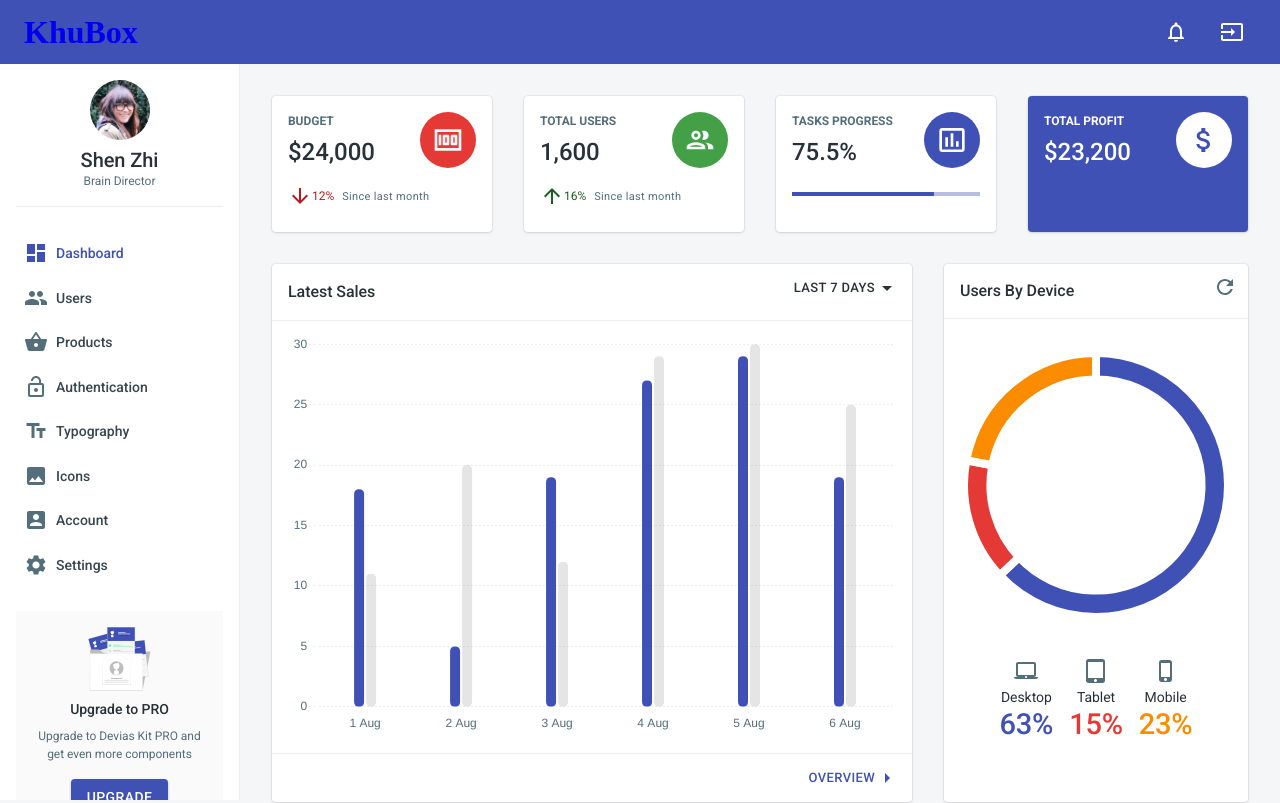
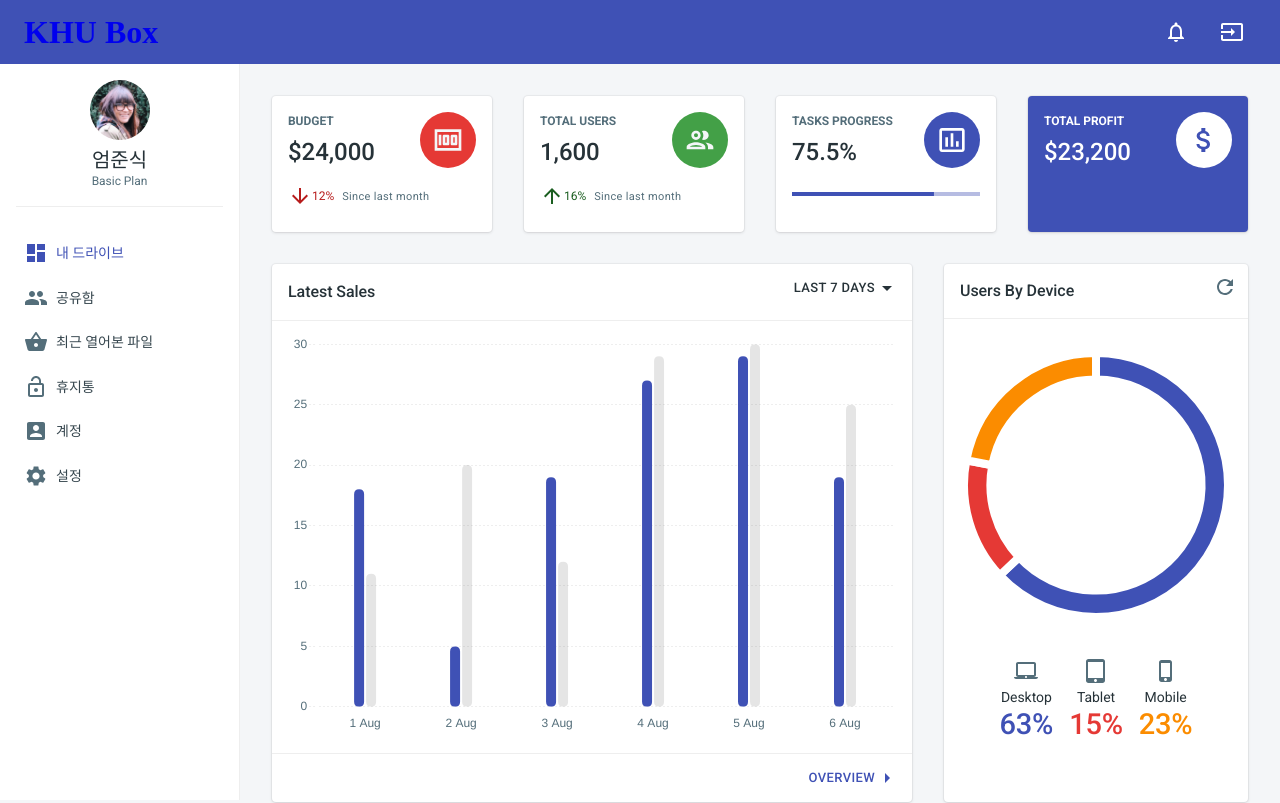
Before and after one commit to DaeyeonKim97/KhuBox, a React (Create React App) app in the folder khubox-front/: page /dashboard in a window 1280 px wide. Shown: the top 803 px of the page. Built offline with nearby package versions, Linux system fonts and the light colour scheme; what validate.js would draw is missing.

Commit message:
Customize basic layouts

```diff
--- a/khubox-front/public/index.html
+++ b/khubox-front/public/index.html
@@ -13,7 +13,7 @@
       href="https://fonts.googleapis.com/css?family=Roboto+Mono|Roboto+Slab|Roboto:300,400,500,700"
       rel="stylesheet"
     />
-    <title>React Material Dashboard</title>
+    <title>KHU Box</title>
   </head>
   <body>
     <noscript>You need to enable JavaScript to run this app.</noscript>
--- a/khubox-front/src/layouts/Main/components/Sidebar/Sidebar.js
+++ b/khubox-front/src/layouts/Main/components/Sidebar/Sidebar.js
@@ -44,42 +44,32 @@ const Sidebar = props => {
 
   const pages = [
     {
-      title: 'Dashboard',
+      title: '내 드라이브',
       href: '/dashboard',
       icon: <DashboardIcon />
     },
     {
-      title: 'Users',
+      title: '공유함',
       href: '/users',
       icon: <PeopleIcon />
     },
     {
-      title: 'Products',
+      title: '최근 열어본 파일',
       href: '/products',
       icon: <ShoppingBasketIcon />
     },
     {
-      title: 'Authentication',
+      title: '휴지통',
       href: '/sign-in',
       icon: <LockOpenIcon />
     },
     {
-      title: 'Typography',
-      href: '/typography',
-      icon: <TextFieldsIcon />
-    },
-    {
-      title: 'Icons',
-      href: '/icons',
-      icon: <ImageIcon />
-    },
-    {
-      title: 'Account',
+      title: '계정',
       href: '/account',
       icon: <AccountBoxIcon />
     },
     {
-      title: 'Settings',
+      title: '설정',
       href: '/settings',
       icon: <SettingsIcon />
     }
@@ -103,7 +93,6 @@ const Sidebar = props => {
           className={classes.nav}
           pages={pages}
         />
-        <UpgradePlan />
       </div>
     </Drawer>
   );
--- a/khubox-front/src/layouts/Main/components/Sidebar/components/Profile/Profile.js
+++ b/khubox-front/src/layouts/Main/components/Sidebar/components/Profile/Profile.js
@@ -27,9 +27,9 @@ const Profile = props => {
   const classes = useStyles();
 
   const user = {
-    name: 'Shen Zhi',
+    name: '엄준식',
     avatar: '/images/avatars/avatar_11.png',
-    bio: 'Brain Director'
+    membership: 'Basic Plan'
   };
 
   return (
@@ -50,7 +50,7 @@ const Profile = props => {
       >
         {user.name}
       </Typography>
-      <Typography variant="body2">{user.bio}</Typography>
+      <Typography variant="body2">{user.membership}</Typography>
     </div>
   );
 };
--- a/khubox-front/src/layouts/Main/components/Topbar/Topbar.js
+++ b/khubox-front/src/layouts/Main/components/Topbar/Topbar.js
@@ -34,12 +34,7 @@ const Topbar = props => {
     >
       <Toolbar>
         <RouterLink to="/">
-          <h1>KhuBox</h1>
-          {/*
-          <img
-            alt="Logo"
-            src="/images/logos/logo--white.svg"
-          />*/}
+          <h1>KHU Box</h1>
         </RouterLink>
         <div className={classes.flexGrow} />
         <Hidden mdDown>
```
